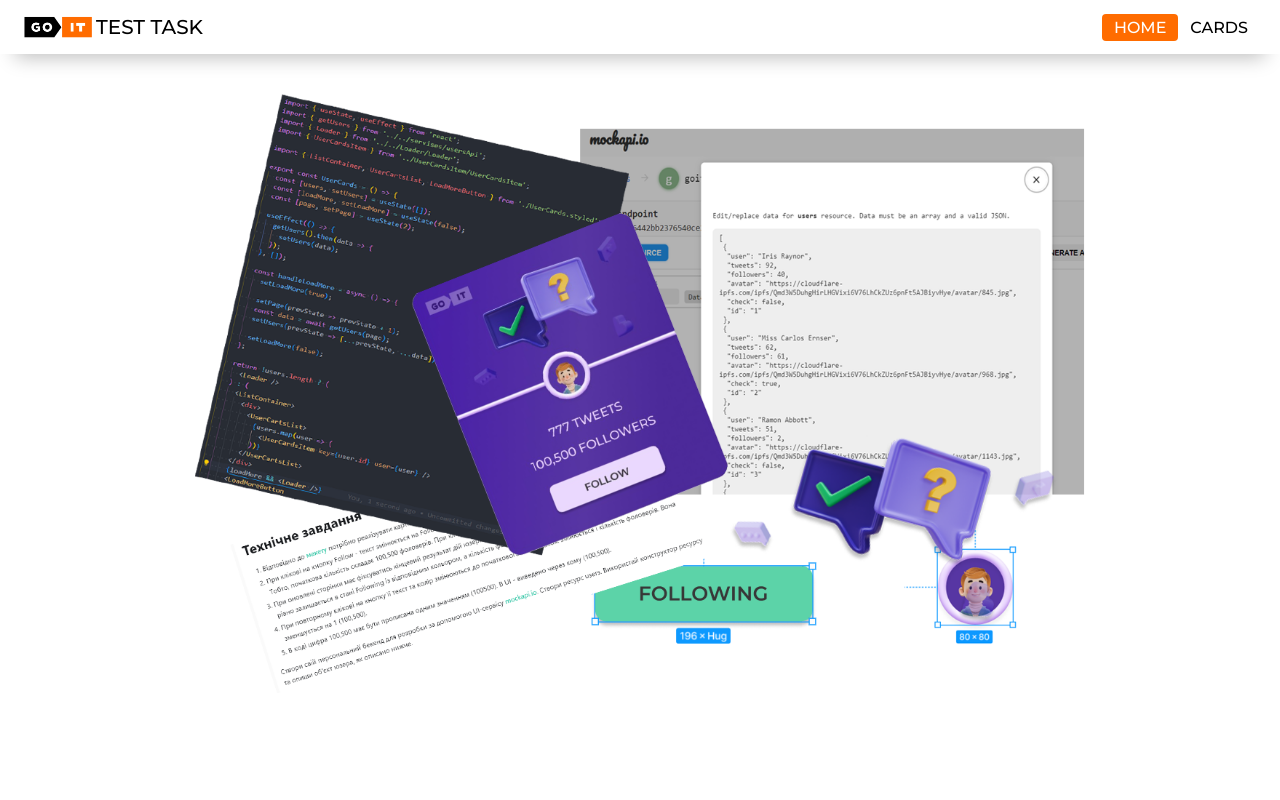
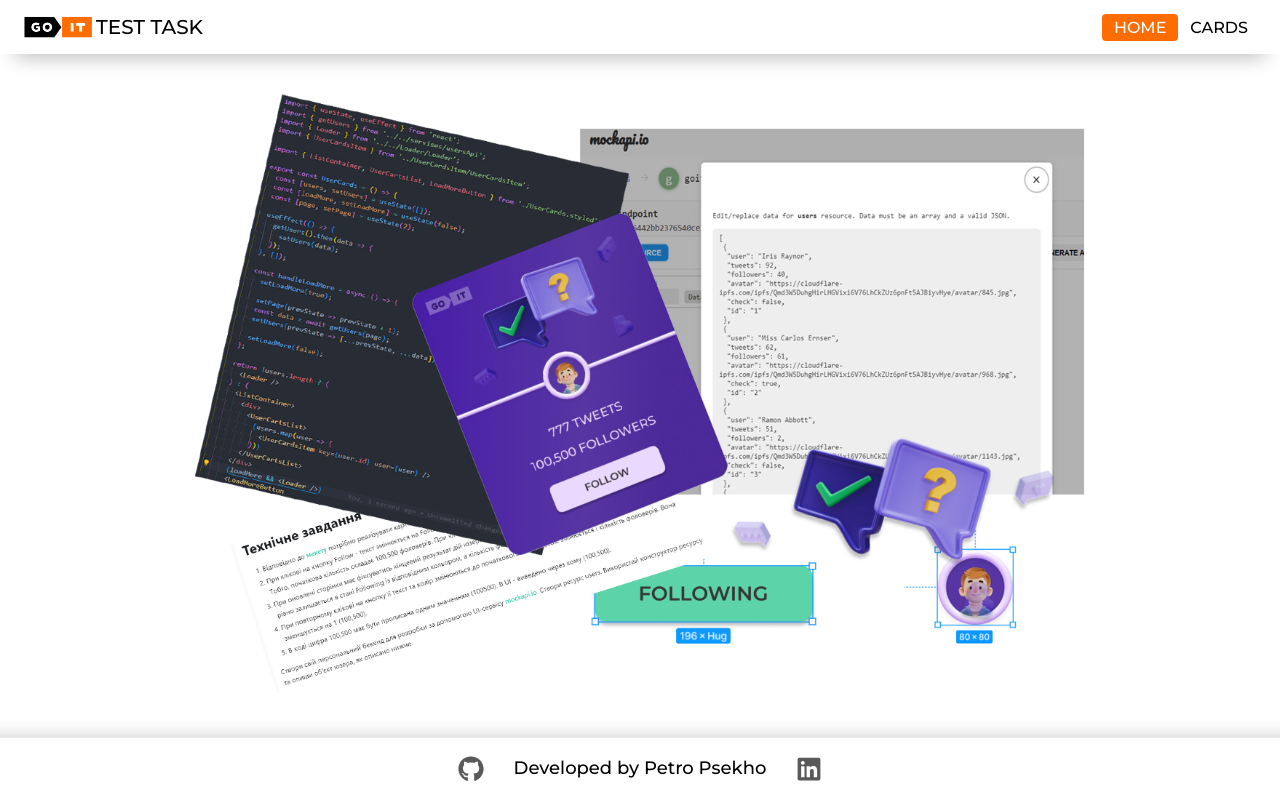
Before and after one commit to Petro-Psekho/goit-test-task, a React (Vite) app: page / in a window 1280 px wide. Built offline with nearby package versions, Linux system fonts and the light colour scheme.

Commit message:
add Footer

```diff
--- /dev/null
+++ b/src/components/Footer/Footer.jsx
@@ -0,0 +1,26 @@
+import { FaLinkedin, FaGithub } from "react-icons/fa";
+import { FooterWrap, Wrap, FooterText, LinkTo } from "./Footer.styled";
+
+export const Footer = () => {
+  return (
+    <FooterWrap>
+      <Wrap>
+        <LinkTo
+          target="_blank"
+          rel="noreferrer"
+          href="https://github.com/Petro-Psekho"
+        >
+          <FaGithub size="26" color="#5a5959" />
+        </LinkTo>
+        <FooterText> Developed by Petro Psekho </FooterText>
+        <LinkTo
+          target="_blank"
+          rel="noreferrer"
+          href="https://www.linkedin.com/in/petro-psekho/"
+        >
+          <FaLinkedin size="26" color="#5a5959" />
+        </LinkTo>
+      </Wrap>
+    </FooterWrap>
+  );
+};
--- /dev/null
+++ b/src/components/Footer/Footer.styled.jsx
@@ -0,0 +1,36 @@
+import styled from "@emotion/styled";
+
+export const FooterWrap = styled.footer`
+  position: fixed;
+  z-index: 600;
+  bottom: 0;
+  padding: 10px;
+  background-color: #fff;
+  width: 100%;
+
+  box-shadow: 0px 18px 20px 15px rgba(0, 0, 0, 0.27);
+  border-top: 1px solid #8080802b;
+`;
+
+export const Wrap = styled.div`
+  display: flex;
+  justify-content: center;
+  align-items: center;
+  max-width: 1240px;
+  margin: 0 auto;
+  padding: 0 20px;
+  gap: 30px;
+`;
+
+export const FooterText = styled.p`
+  padding: 10px 0;
+  font-family: "Montserrat";
+  font-style: normal;
+  font-weight: 500;
+  font-size: 18px;
+  line-height: 1.2;
+`;
+
+export const LinkTo = styled.a`
+  display: flex;
+`;
--- a/src/components/Layout/Layout.jsx
+++ b/src/components/Layout/Layout.jsx
@@ -1,6 +1,7 @@
 import { Outlet } from "react-router-dom";
 import { Suspense } from "react";
 import { Header } from "../Header/Header";
+import { Footer } from "../Footer/Footer";
 
 import { Container } from "./Layout.styled";
 
@@ -11,6 +12,7 @@ export const Layout = () => {
       <Suspense fallback={<div>Loading...</div>}>
         <Outlet />
       </Suspense>
+      <Footer />
     </Container>
   );
 };
--- a/src/components/Layout/Layout.styled.jsx
+++ b/src/components/Layout/Layout.styled.jsx
@@ -3,7 +3,4 @@ import styled from "@emotion/styled";
 export const Container = styled.main`
   display: flex;
   justify-content: center;
-
-  /* max-width: 1240px;
-  margin: 0 auto; */
 `;
--- a/src/components/UserCards/UserCards.styled.jsx
+++ b/src/components/UserCards/UserCards.styled.jsx
@@ -6,7 +6,6 @@ export const ListContainer = styled.div`
   flex-direction: column;
   justify-content: center;
   align-items: center;
-  /* margin-top: 10px; */
 `;
 
 export const DropdownAndBackWrap = styled.div`
```
Also changed, not shown: src/components/UserCards/UserCards.jsx (+22 -22 lines).
